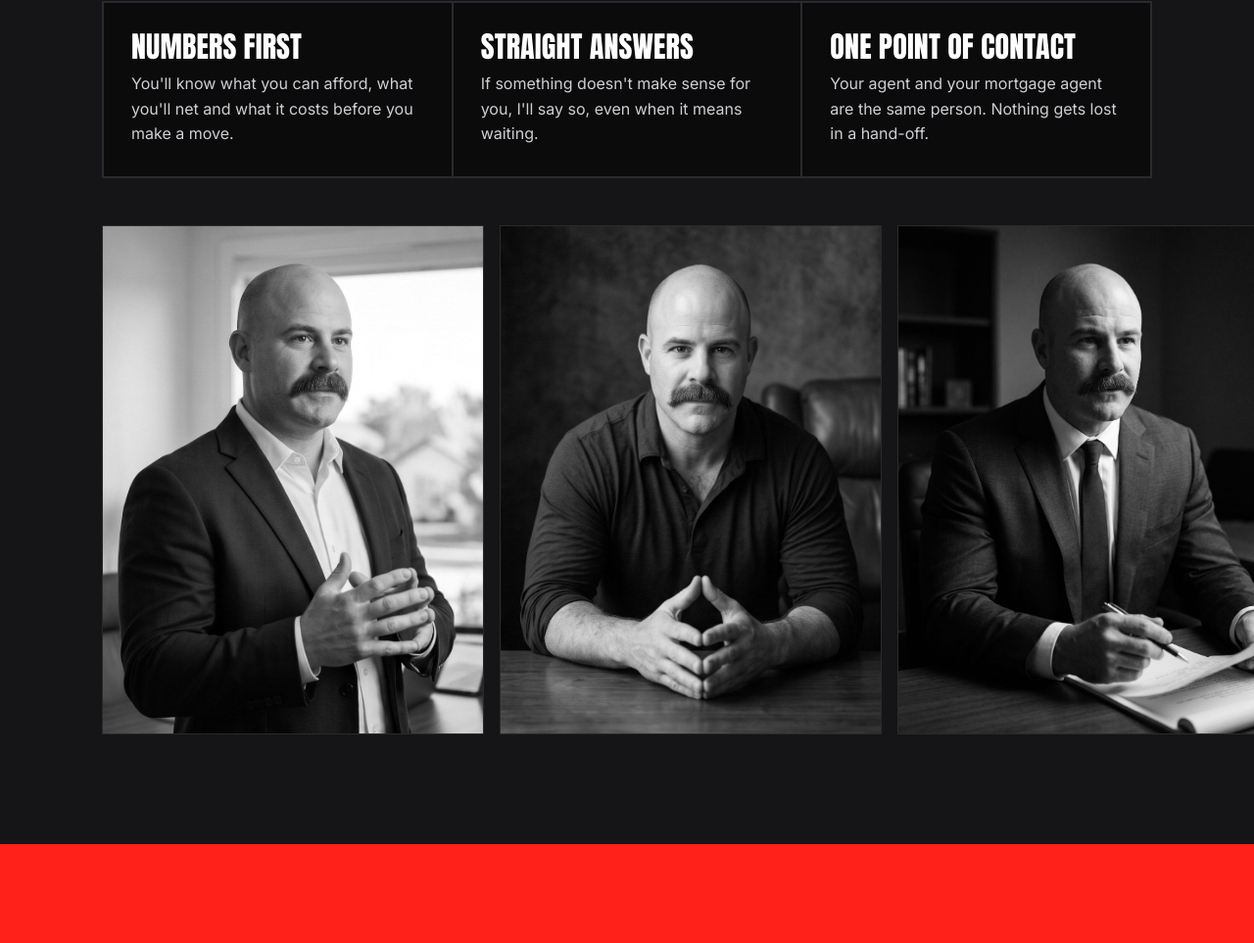
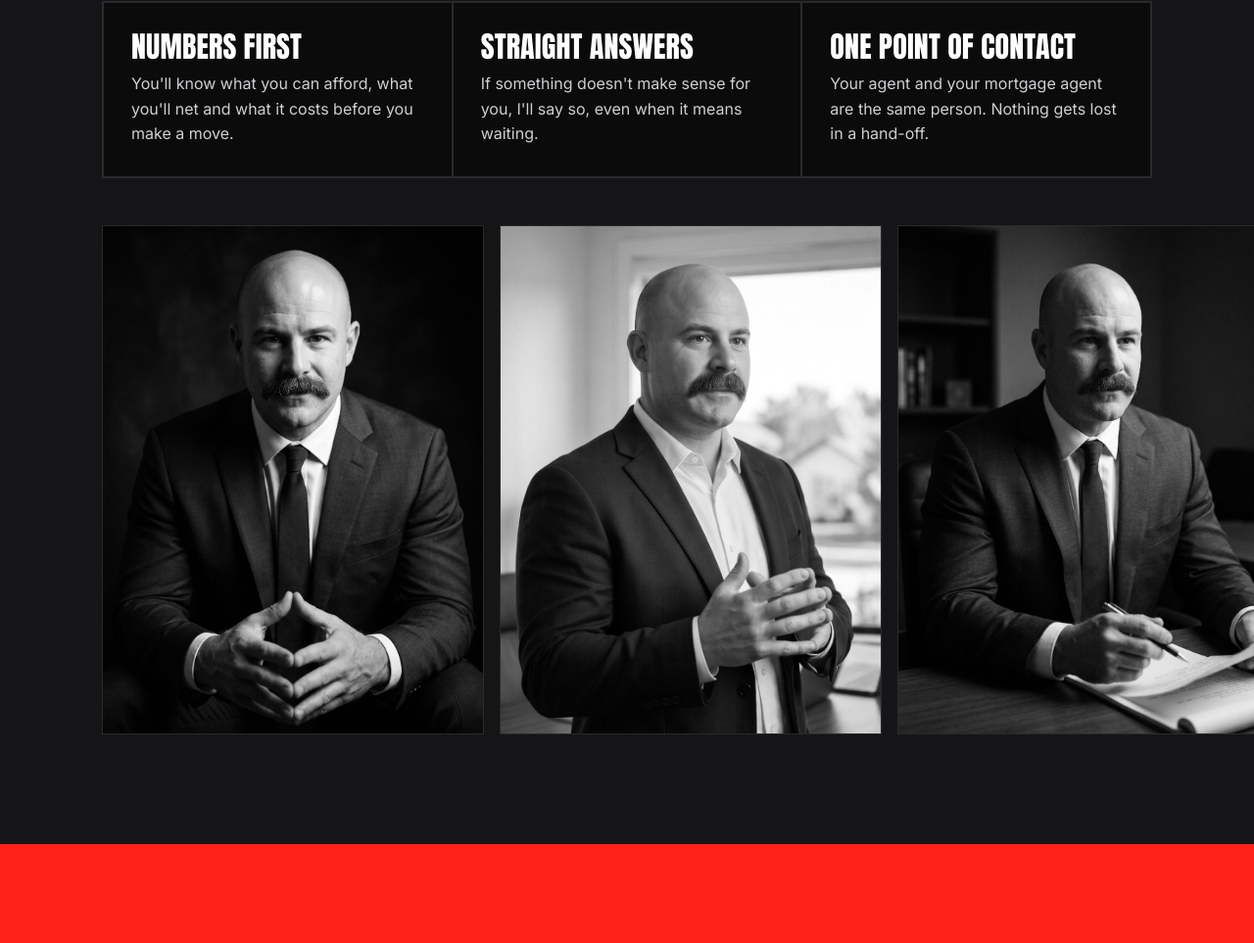
Before and after one commit to JGleason88/website, a plain HTML site: page about/index.html in a window 1280 px wide. Shown: the part 3909-4872 px from the top of the page at 98% size. Drawn offline with Linux system fonts and the light colour scheme.

Commit message:
About gallery: original portrait, window and pen photos
Co-Authored-By: Claude Opus 5.5 <noreply@anthropic.com>
Claude-Session: https://claude.ai/code/session_01Tfbd8arEwD2rVamVM18QSj

```diff
--- a/about/index.html
+++ b/about/index.html
@@ -119,8 +119,8 @@
         <div><h3>One point of contact</h3><p>Your agent and your mortgage agent are the same person. Nothing gets lost in a hand-off.</p></div>
       </div>
       <div class="gallery" style="margin-top:48px">
+        <div class="photo-card bw" role="img" aria-label="Joshua Gleason" style="background-image:url(/img/joshua-steeple.jpg)"></div>
         <div class="photo-card bw" role="img" aria-label="Joshua Gleason by the window" style="background-image:url(/img/joshua-window.jpg)"></div>
-        <div class="photo-card bw" role="img" aria-label="Joshua Gleason" style="background-image:url(/img/joshua-polo.jpg)"></div>
         <div class="photo-card bw" role="img" aria-label="Joshua Gleason signing documents" style="background-image:url(/img/joshua-desk-pen.jpg)"></div>
       </div>
     </div>
```
